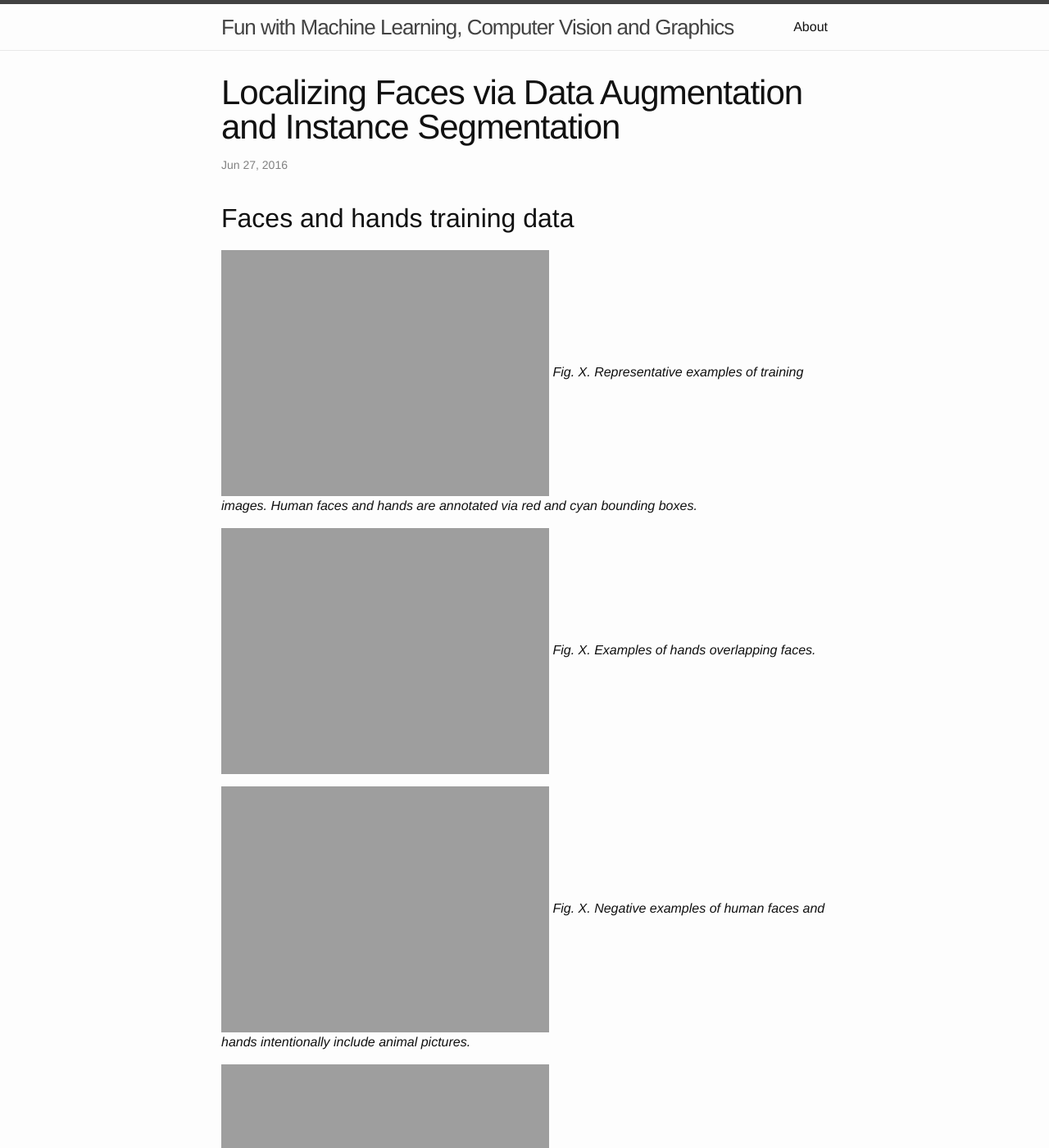
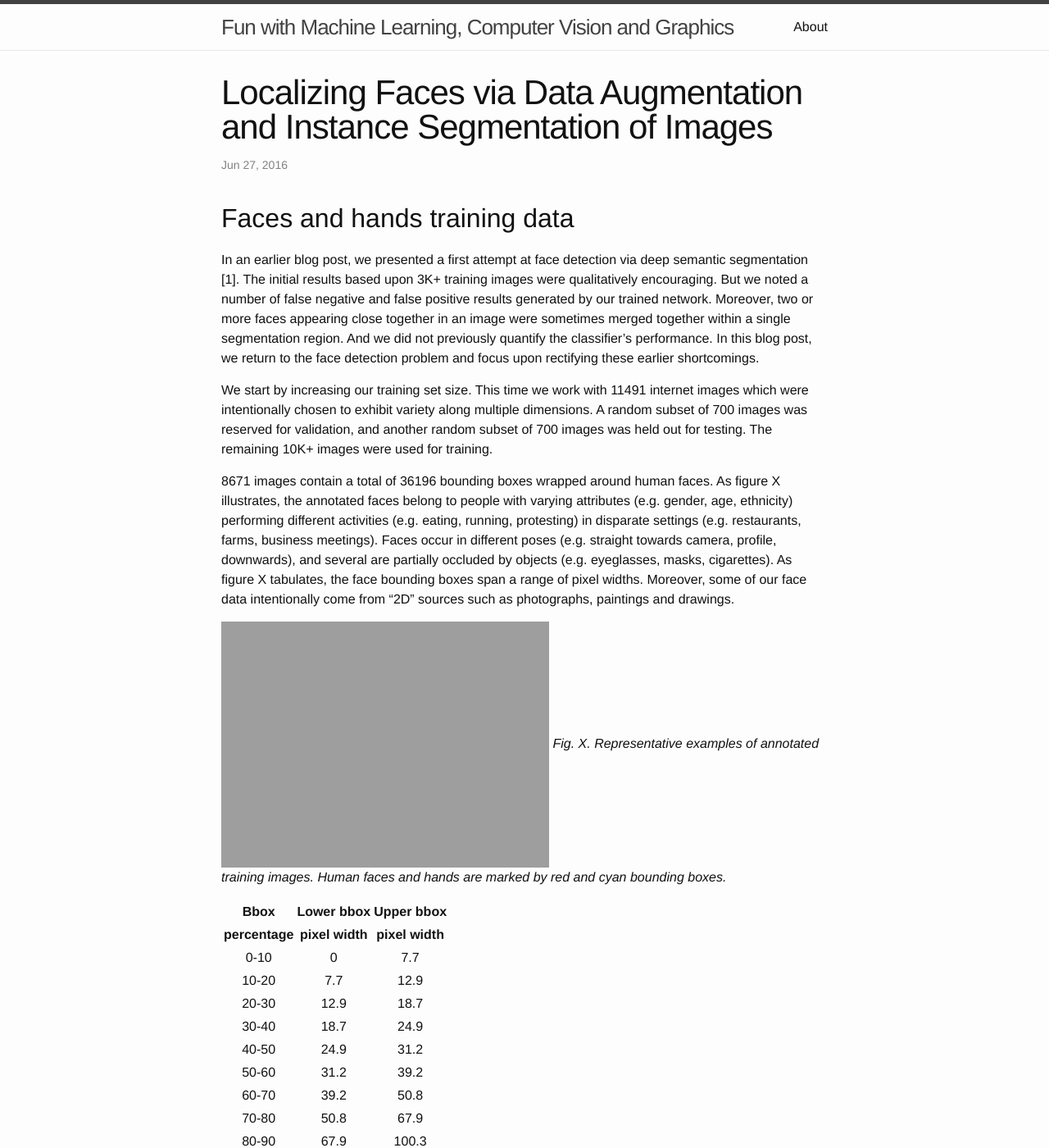
Before and after one commit to PeterCho/blog, a Jekyll site: the page built from _posts/2016-06-27-cvml.markdown, in a window 1280 px wide and 1400 px high. Shown: the whole window at 82% size. Built offline with Jekyll 4.4.1, drawn with Linux system fonts in a browser that asks for light colours; some of the changed text lies outside the part shown.

Commit message:
Starting to write training data section.

```diff
--- a/_posts/2016-06-27-cvml.markdown
+++ b/_posts/2016-06-27-cvml.markdown
@@ -1,44 +1,110 @@
 ---
 layout: post
-title:  "Localizing Faces via Data Augmentation and Instance Segmentation"
+title:  "Localizing Faces via Data Augmentation and Instance Segmentation
+of Images"
 date:   2016-06-27 12:00:0
 categories: Deep Learning
 ---
 
 ## Faces and hands training data
 
+In an earlier blog post, we presented a first attempt at face detection via
+deep semantic segmentation [1].  The initial results based upon 3K+
+training images were qualitatively encouraging.  But we noted a number of
+false negative and false positive results generated by our trained network.
+Moreover, two or more faces appearing close together in an image were
+sometimes merged together within a single segmentation region.  And we did
+not previously quantify the classifier's performance.  In this blog post,
+we return to the face detection problem and focus upon rectifying these
+earlier shortcomings.
+
+We start by increasing our training set size.  This time we work with 11491
+internet images which were intentionally chosen to exhibit variety along
+multiple dimensions.  A random subset of 700 images was reserved for
+validation, and another random subset of 700 images was held out for
+testing.  The remaining 10K+ images were used for training.
+
+8671 images contain a total of 36196 bounding boxes wrapped around human
+faces.  As figure X illustrates, the annotated faces belong to people with
+varying attributes (e.g. gender, age, ethnicity) performing different
+activities (e.g. eating, running, protesting) in disparate settings
+(e.g. restaurants, farms, business meetings).  Faces occur in different
+poses (e.g. straight towards camera, profile, downwards), and several are
+partially occluded by objects (e.g. eyeglasses, masks, cigarettes).  As
+figure X tabulates, the face bounding boxes span a range of pixel widths.
+Moreover, some of our face data intentionally come from "2D" sources such
+as photographs, paintings and drawings.
+
 ![FaceLocalization]({{site.url}}/blog/images/face_localization/training_images/training_montage.png)
-*Fig. X. Representative examples of training images.  Human faces and hands
-are annotated via red and cyan bounding boxes.*
+*Fig. X. Representative examples of annotated training images.  Human faces
+and hands are marked by red and cyan bounding boxes.*
+
+
+|  Bbox   	| Lower bbox   	| Upper bbox   	|
+|  percentage  	| pixel width   | pixel width  	|
+|:-------------:|:-------------:|:-------------:|
+|   0-10	|  0 		| 7.7  		|
+|   10-20	|  7.7	 	| 12.9  	|
+|   20-30 	|  12.9		| 18.7  	|
+|   30-40 	|  18.7 	| 24.9  	|
+|   40-50	|  24.9 	| 31.2  	|
+|   50-60	|  31.2 	| 39.2  	|
+|   60-70	|  39.2 	| 50.8	  	|
+|   70-80	|  50.8 	| 67.9  	|
+|   80-90	|  67.9		| 100.3  	|
+|   90-100	|  100.3	| Infinity  	|
+
+*Fig. X.  Pixel width ranges for 36K+ face bounding boxes listed as functions of
+cumulative bounding box percentages.*
+
+As we generated facial bounding boxes using Davis King's image labeling
+tool [ref], we observed that humans frequently put their hands on their
+faces (see figure XX).  Indeed, XX percent of our 36K face bounding boxes
+are overlapped by hand pixels.  We observed that semantic segmentation
+networks trained with such "contaminated" face data then often mistakenly
+classify hands as faces.  So we labeled hands as well as faces in our
+imagery corpus.  Hands are inherently more deformable than faces, and their
+appearance within images is significantly more varied.  As the image
+labeling tool only generates rectangles rather than arbitrary polygons, we
+sometimes placed more than one bounding box around different parts of a
+hand in order to trace it with higher fidelity.  7259 of our 11491 images
+contain some hand content.
 
 ![FaceLocalization]({{site.url}}/blog/images/face_localization/training_images/hands_on_face.png)
 *Fig. X. Examples of hands overlapping faces.*
+
+
+
+
+
+
+
 
 ![FaceLocalization]({{site.url}}/blog/images/face_localization/training_images/animal_faces.png)
 *Fig. X. Negative examples of human faces and hands intentionally include
 animal pictures.*
 
 ![FaceLocalization]({{site.url}}/blog/images/face_localization/data_augmentation/image_00692.jpg)
-*Fig. X. A representative training image which becomes the source for
-multiple training chips.*
+*Fig. X. A representative training image containing multiple face and hand
+bounding boxes.*
 
 ![FaceLocalization]({{site.url}}/blog/images/face_localization/data_augmentation/output_6x3_tile_montage.jpg)
-*Fig. X. Examples of training tiles extracted from figure X.  Note
-variations in the translations, colorings and horizontal parities of image
-chips.*
+*Fig. X. Examples of training tiles extracted around face and hand boxes in
+figure X.  Note variations in the image chips' translations, colorings and
+horizontal parities.*
 
 
 
 ## Face instance segmentation
 
 ![FaceLocalization]({{site.url}}/blog/images/face_localization/testing_images/good_results/friends/image_04084.jpg)
-*Fig. X. One example "Friends" image of within our testing set.*
+*Fig. X. A "Friends" image within our testing set.*
 
 ![FaceLocalization]({{site.url}}/blog/images/face_localization/testing_images/good_results/friends/double_full_half_ccs.png)
 *Fig. X.  Pixel-level semantic segmentation of faces and hands within
 the test image (upper right) and its double-sized (left) and
 half-sized (lower right) versions.  Colored bounding boxes indicate
-connected components within these masks.*
+connected components within these segmentation masks.*
 
 ![FaceLocalization]({{site.url}}/blog/images/face_localization/testing_images/good_results/friends/double_full_half_scores.png)
 *Fig. X.  Pixel-level scores for semantic segmentation results of figure X.
@@ -49,17 +115,18 @@ Warmer colors indicate higher confidences than cooler colors.*
 
 
 ![FaceLocalization]({{site.url}}/blog/images/face_localization/testing_images/good_results/friends/double_full_half_quads.png)
-*Fig. X.  Face quadrant segmentation results at 3 different image scales.*
+*Fig. X.  Face quadrant segmentation results at original-sized (upper
+right), double-sized (left) and half-sized (lower right) image scales.*
 
 ![FaceLocalization]({{site.url}}/blog/images/face_localization/testing_images/good_results/friends/quad_centers_04084_0.png)
-*Fig. X.  Extracted face quadrant centers are marked by small white
-bounding boxes.  Bounding boxes around original face segmentation connected
-components appear in purple.*
+*Fig. X.  White bounding box midpoints mark centers for individual faces.
+Purple bounding boxes enclose the original facial connected components as
+in figure XX.*
 
 
 ![FaceLocalization]({{site.url}}/blog/images/face_localization/testing_images/good_results/friends/segmented_image_04084.png)
-*Fig. X.  Localized faces and hands are indicated by orange and green
-bounding boxes*.
+*Fig. X.  Final set of localized faces and hands are indicated by orange
+and green bounding boxes*.
 
 ## Face localization performance results
 
@@ -117,12 +184,12 @@ bounding boxes*.
 
 ![FaceLocalization]({{site.url}}/blog/images/face_localization/testing_images/bad_results/false_positives.png)
 
-*Fig. X.   Examples of face false alarms.*
+*Fig. X.   Human face false alarms.*
 
 ![FaceLocalization]({{site.url}}/blog/images/face_localization/testing_images/bad_results/wrong_bboxes.png)
 
-*Fig. X.   Examples of one bounding box enclosing two faces (LHS) and one
-face overlapping three bounding boxes(RHS).*
+*Fig. X.  One bounding box incorrectly enclosing two faces (LHS) and three bounding
+boxes incorrectly overlapping one face (RHS).*
 
 
 
@@ -130,6 +197,9 @@ face overlapping three bounding boxes(RHS).*
 
 
 ## References
+
+1.  See "Detecting Faces via Deep Semantic Segmentation of Images" post
+dated Jan 20, 2016.
 
 1.  M. Jaderberg, K. Simonyan, A. Vedaldi and A. Zisserman, *Synthetic Data
 and Artifical Neural Networks for Natural Scene Text Recognition*, arXiv:
```
Also changed, not shown: other parts of _posts/2016-06-27-cvml.markdown (+2 -2 lines).
